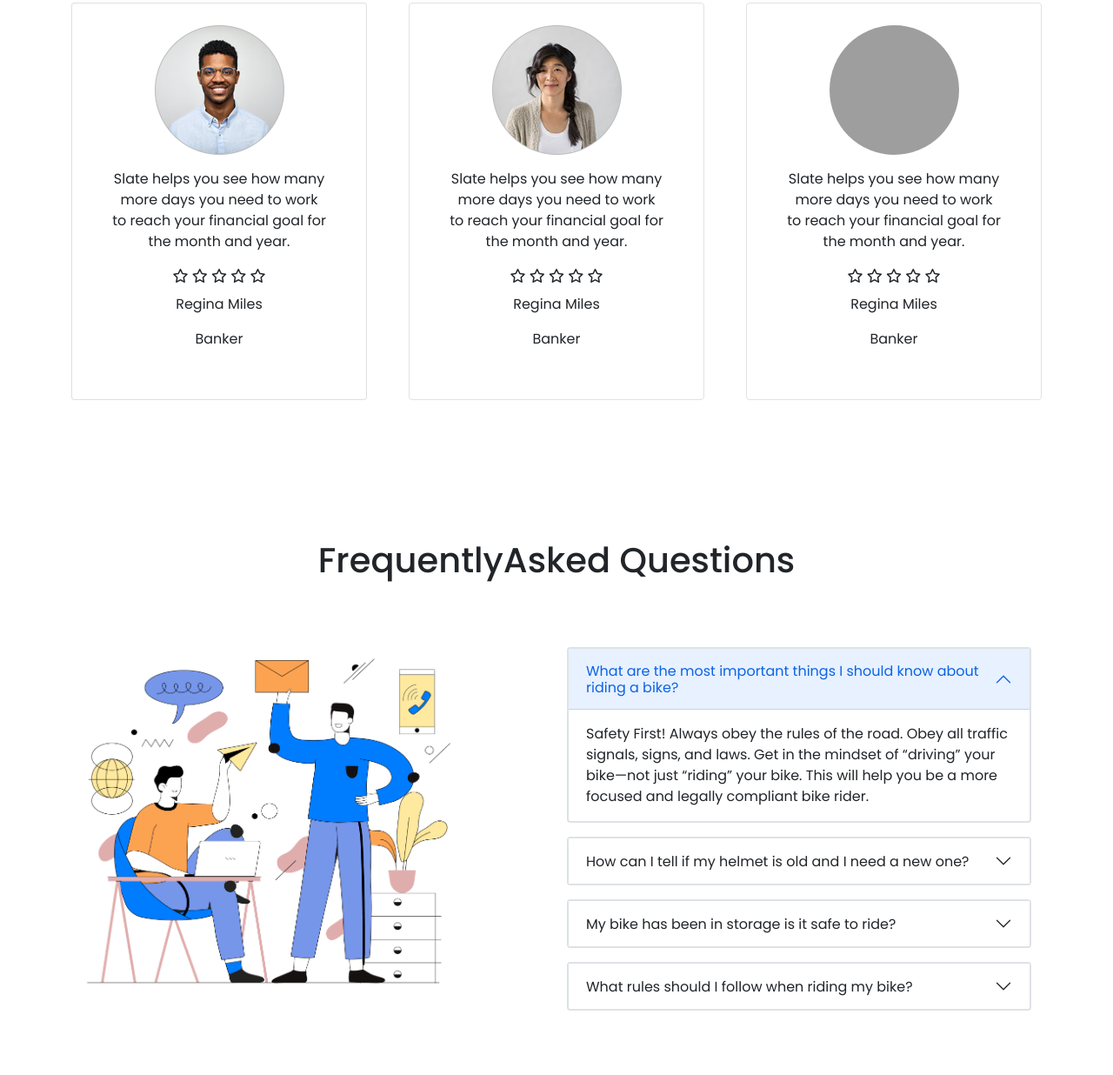
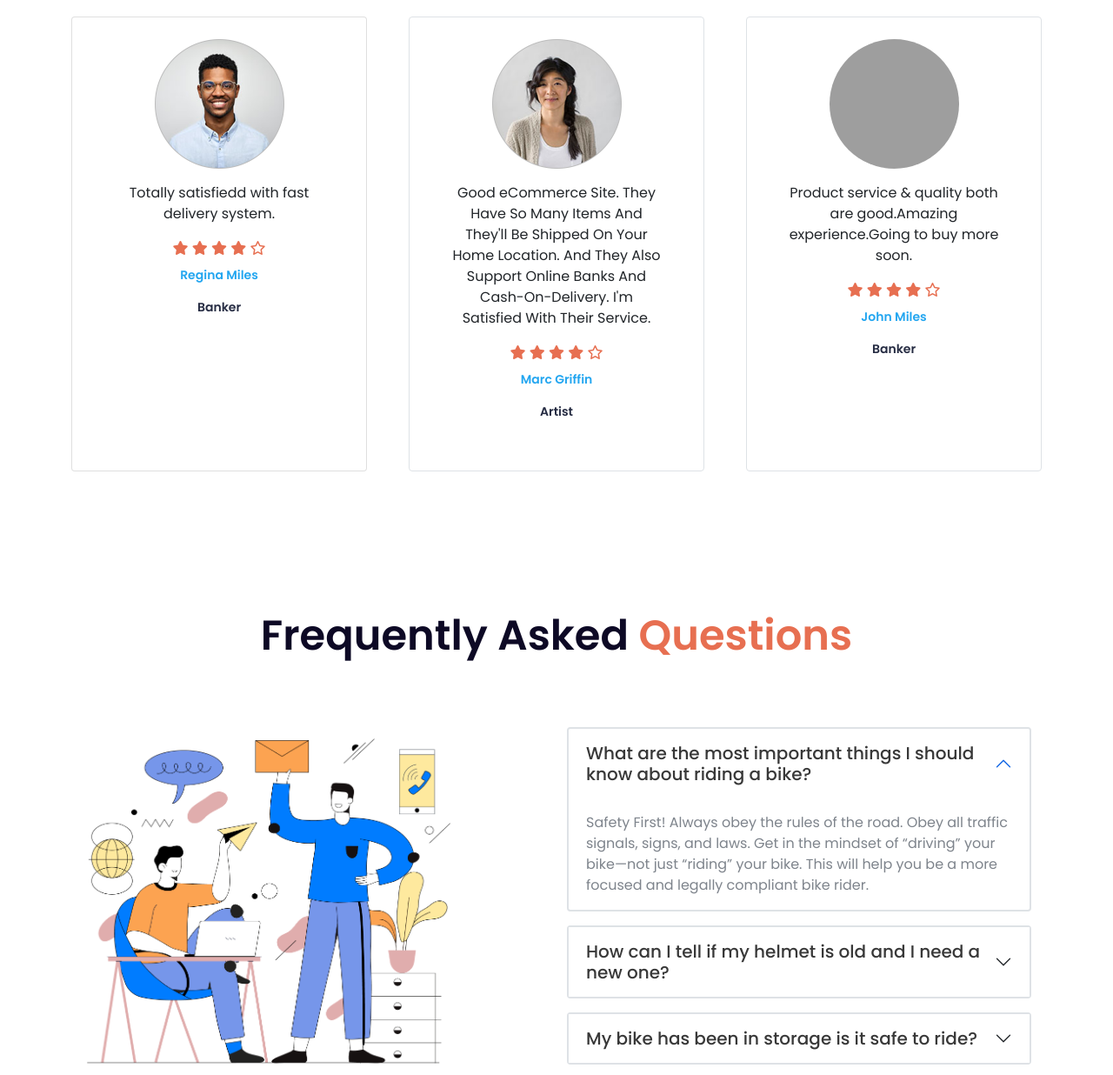
Before and after one commit to QNabila/Motorbike-shop-bootstrap, a plain HTML site: page index.html in a window 1280 px wide. Shown: the part 1317-2553 px from the top of the page at 87% size. Drawn offline with nearby package versions, Linux system fonts and the light colour scheme; grey boxes are pictures that could not be loaded.

Commit message:
Some changes

```diff
--- a/index.html
+++ b/index.html
@@ -21,12 +21,11 @@
                     <p class="hero-title-1">Computer-controlled digital transistorized with electronic advance</p>
                     <h1 class="hero-title-2">Honda CBR 300R</h1>
                     <p class="hero-title-3">Amet minim mollit non deserunt ullamco est sit aliqua dolor do amet sint. Velit officia consequat duis enim velit mollit. Exercitation veniam consequat sunt nostrud amet.</p>
-                    <button class="btn Honda-btn text-center">
                         <a href="#" class="text-decoration-none text-white " data-bs-toggle="modal" data-bs-target="#staticBackdrop">
+                          <button class="btn Honda-btn text-center">
                             Purchase
+                          </button>
                         </a>
-                   </button>
-
                      <!-- Modal -->
                     <div class="modal fade text-dark" id="staticBackdrop" data-bs-backdrop="static"  data-bs-keyboard="false" tabindex="-1" aria-labelledby="staticBackdropLabel"                   aria-hidden="true">
                         <div class="modal-dialog modal-dialog-centered modal-dialog-scrollable">
@@ -67,10 +66,12 @@
                               </p>
                             </div>
                             <div class="modal-footer">
-                              <button type="button" class="btn btn-dark" data-bs-dismiss="modal">Close</button>
-                              <button type="button" class="btn Honda-btn text-white">
+                              <button type="button" class="btn btn-dark p" data-bs-dismiss="modal">Close</button>
+                              <a href="https://www.linkedin.com/in/nabila-kader-3b03bb1b7/">
+                                <button type="button" class="btn btn-buynow text-white">
                                   Buy Now
-                              </button>
+                                </button>
+                              </a>
                             </div>
                           </div>
                         </div>
@@ -88,7 +89,7 @@
     <main>
         <!-- Featured bike section -->
         <section class="container">
-            <div class="text-center mt-5">
+            <div class="feature-title text-center mt-5">
                 <h1>Fetured Bikes 2021</h1>
                 <p>Best bike collection</p>
             </div>
@@ -108,60 +109,51 @@
         </section>
         <!-- Happy client section -->
         <section class="container text-center">
-            <h1 class="review-title">Happy<span>Client Says</span></h1>
+            <h1 class="review-title">Happy<span style="color: rgba(231, 111, 81, 1);"> Client Says</span></h1>
             <div class="clients card-group">
                 <div class="card align-items-center rounded">
                   <img src="images/user-1.png" class="card-img-top" alt="...">
                   <div class="card-body">
-                    <p class="card-text">Slate helps you see how
-                        many more days you need
-                        to work to reach your financial
-                        goal for the month and year.</p>
+                    <p class="card-text">Totally satisfiedd with fast delivery system.</p>
                         <span>
-                            <i class="far fa-star"></i>
-                            <i class="far fa-star"></i>
-                            <i class="far fa-star"></i>
-                            <i class="far fa-star"></i>
-                            <i class="far fa-star"></i>
+                            <i class="fas fa-star"></i>
+                            <i class="fas fa-star"></i>
+                            <i class="fas fa-star"></i>
+                            <i class="fas fa-star"></i>
+                            <i class="far fa-star empty"></i>
                         </span>
-                        <p class="mt-2">Regina Miles</p>
-                        <p>Banker</p>
+                        <p class="mt-2"id="client-name">Regina Miles</p>
+                        <p id="client-job">Banker</p>
                   </div>
                 </div>
                 <div class="card align-items-center mx-lg-5 border border-1 rounded">
                   <img src="images/user-2.png" class="card-img-top" alt="...">
                   <div class="card-body">
-                    <p class="card-text">Slate helps you see how
-                        many more days you need
-                        to work to reach your financial
-                        goal for the month and year.</p>
+                    <p class="card-text">Good eCommerce Site. They Have So Many Items And They'll Be Shipped On Your Home Location. And They Also Support Online Banks And Cash-On-Delivery. I'm Satisfied With Their Service.</p>
                         <span>
-                            <i class="far fa-star"></i>
-                            <i class="far fa-star"></i>
-                            <i class="far fa-star"></i>
-                            <i class="far fa-star"></i>
-                            <i class="far fa-star"></i>
+                          <i class="fas fa-star"></i>
+                          <i class="fas fa-star"></i>
+                          <i class="fas fa-star"></i>
+                          <i class="fas fa-star"></i>
+                          <i class="far fa-star empty"></i>
                         </span>
-                        <p class="mt-2">Regina Miles</p>
-                        <p>Banker</p>
+                        <p class="mt-2" id="client-name">Marc Griffin</p>
+                        <p id="client-job">Artist</p>
                   </div>
                 </div>
                 <div class="card align-items-center border border-1 rounded">
                   <img src="images/user-3.jpg" class="card-img-top rounded-circle" alt="...">
                   <div class="card-body">
-                    <p class="card-text">Slate helps you see how
-                        many more days you need
-                        to work to reach your financial
-                        goal for the month and year.</p>
+                    <p class="card-text">Product service & quality both are good.Amazing experience.Going to buy more soon.</p>
                         <span>
-                            <i class="far fa-star"></i>
-                            <i class="far fa-star"></i>
-                            <i class="far fa-star"></i>
-                            <i class="far fa-star"></i>
-                            <i class="far fa-star"></i>
+                          <i class="fas fa-star"></i>
+                            <i class="fas fa-star"></i>
+                            <i class="fas fa-star"></i>
+                            <i class="fas fa-star"></i>
+                            <i class="far fa-star empty"></i>
                         </span>
-                        <p class="mt-2">Regina Miles</p>
-                        <p>Banker</p>
+                        <p class="mt-2" id="client-name">John Miles</p>
+                        <p id="client-job">Banker</p>
                   </div>
                 </div>
               </div>
@@ -169,7 +161,7 @@
 
         <!-- FAQ Section -->
         <section class="container">
-            <h1 class="faq-title text-center pb-4">Frequently<span>Asked Questions</span></h1>
+            <h1 class="faq-title text-center pb-4">Frequently Asked <span style="color: rgba(231, 111, 81, 1);">Questions</span></h1>
             <div class="row mt-5 mx-0">
                 <div class="col-12 col-md-6">
                     <img src="images/faq.png" class="img-fluid mb-5" style="width: 424px; height: 397px;" alt="">
@@ -232,7 +224,7 @@
 
         <!-- new arrival -->
         <section class="new-arrival container text-center" style="margin-top:170px">
-            <h1>New Arrivals</h1>
+            <h1 class="arrival-title">New <span style="color: rgba(231, 111, 81, 1);"> Arrivals</h1>
             <div class="row gx-0 mt-5">
                 <div class="col-12 col-md-6">
                     <div id="carouselExampleCaptions" class="carousel slide" data-bs-ride="carousel">
@@ -245,21 +237,21 @@
                           <div class="carousel-item active">
                             <img src="images/new-bike-3.jpg" class="d-block w-100" alt="...">
                             <div class="carousel-caption d-none d-md-block">
-                              <h5>ENJOY 30% OFF</h5>
+                              <h5>ENJOY<span> 30% OFF</span></h5>
                               <p>Experience Best Ride</p>
                             </div>
                           </div>
                           <div class="carousel-item">
                             <img src="images/new-bike-2.jpg" class="d-block w-100" alt="...">
                             <div class="carousel-caption d-none d-md-block">
-                                <h5>ENJOY 30% OFF</h5>
+                                <h5>ENJOY<span> 30% OFF</span></h5>
                                 <p>Experience Best Ride</p>
                             </div>
                           </div>
                           <div class="carousel-item">
                             <img src="images/new-bike-1.jpg" class="d-block w-100" alt="...">
                             <div class="carousel-caption d-none d-md-block">
-                                <h5>ENJOY 30% OFF</h5>
+                                <h5>ENJOY<span> 30% OFF</span></h5>
                                 <p>Experience Best Ride</p>
                             </div>
                           </div>
@@ -276,17 +268,21 @@
                 </div>
 
                 <div class="check-products col-12 col-md-6">
-                    <h5 class="text-white lh-lg" style="margin-top: 20%;"><span>Over</span> 250 new products are ready at our store.<br><Span>Check</Span> them out now!</h5>
-                    <button class="btn Honda-btn mt-4">
-                        Click Here
-                    </button>
+                    <h5 class="text-white lh-lg" style="margin-top: 20%;"><span style="color:#E76F51">Over 250 </span>new products are ready at our store.<br><Span style="color:#E76F51">Check</Span> them out now!</h5>
+
+                      <a href="https://www.linkedin.com/in/nabila-kader-3b03bb1b7/">
+                        <button class="btn Honda-btn mt-4">
+                          Click Here
+                        </button>
+                      </a>
+
                 </div>
             </div>
         </section>
 
         <!-- Best Seller with Off-canvas-->
         <section class="container" style="margin-top: 160px; margin-bottom: 100px;">
-            <h1 class="text-center mb-5">Our Top Sellers</h1>
+            <h1 class="text-center mb-5">Our Top <span style="color: rgba(231, 111, 81, 1);">Sellers</span></h1>
             <div class="row row-cols-1 row-cols-md-3 g-0 g-md-4">
                 <div class="col">
                   <div class="card">
--- a/style.css
+++ b/style.css
@@ -1,39 +1,55 @@
 /* Font */
-@import url('https://fonts.googleapis.com/css2?family=Poppins:wght@300;400;500;600&display=swap');
+@import url("https://fonts.googleapis.com/css2?family=Poppins:wght@300;400;500;600&display=swap");
 
+h1 {
+  font-weight: 600;
+  font-size: 48px;
+}
 * {
   font-family: "Poppins", sans-serif;
 }
 /* Hero Section */
-.hero-title-1{
-  font-weight:300;
+.hero-title-1 {
+  font-weight: 300;
   font-size: 14px;
 }
-.hero-title-2{
+.hero-title-2 {
   font-size: 48px;
   font-weight: 600;
 }
-.hero-title-3{
-    color: #E0E0E0;
+.hero-title-3 {
+  color: #e0e0e0;
   font-size: 16px;
   font-weight: 300;
   line-height: 24px;
 }
-.Honda-btn{
+.Honda-btn {
   background-color: rgba(231, 111, 81, 1);
   border-radius: 5px;
   width: 168px;
   height: 44px;
+  font-weight: 500;
+  text-decoration: none;
+  color: white;
+}
 
+/* Body */
+.review-title,
+.faq-title,
+.arrival-title {
+  color: #0d0925;
 }
-.Honda-btn a{
-    font-weight: 500px;
+.feature-title p {
+  font-size: 14px;
+  font-weight: 600;
+  color: rgba(231, 111, 81, 1);
 }
 .feature-bikes img {
   width: 288px;
   height: 243px;
   margin-top: 120px;
 }
+/* clients section */
 .clients img {
   height: 149px;
   width: 149px;
@@ -41,11 +57,28 @@
 .clients .card {
   padding: 25px 30px;
 }
+.fas.fa-star{
+  color: rgba(231, 111, 81, 1);
+}
+.far.fa-star.empty{
+  color: rgba(231, 111, 81, 1);
+}
 .review-title,
 .faq-title {
   margin-top: 160px;
   margin-bottom: 52px;
 }
+#client-name{
+  color: rgba(35, 166, 240, 1);
+  font-size: 14px;
+  font-weight: 600;
+}
+#client-job{
+  font-size: 14px;
+  font-weight: 600;
+  color: #252B42;
+}
+/* new arrival section */
 .check-products {
   background-image: url(images/bg.jpg);
   background-position: center;
@@ -56,6 +89,43 @@
   width: 100%;
   height: 350px;
 }
-.Honda-Cart-btn{
+/* Faq section style */
+.accordion-button{
+  font-size: 20px;
+  font-weight: 500;
+  color: #383838;
+}
+.accordion-body{
+  font-size:16px;
+  font-weight:400;
+  color:#7E848C;
+}
+.accordion-item{
+  border-color: solid #D5E5FB;
+}
+.accordion-button:not(.collapsed) {
+  color: #383838;
+  background-color: white;
+  box-shadow: none;
+}
+/* New arrival style */
+.carousel-item h5 {
+  font-size: 35px;
+  color: rgb(255, 255, 255);
+  font-weight: 600;
+  margin-bottom: 30px;
+}
+.carousel-item p {
+  font-size: 20px;
+  color: rgb(7, 7, 56);
+  margin-bottom: 30px;
+  font-weight: 600;
+}
+.carousel-item span {
+  font-size: 48px;
+  color: rgba(231, 111, 81, 1);
+}
+.Honda-Cart-btn,
+.btn-buynow {
   background-color: rgba(231, 111, 81, 1);
 }
```
Lines whose indentation alone changed are shown as unchanged.
